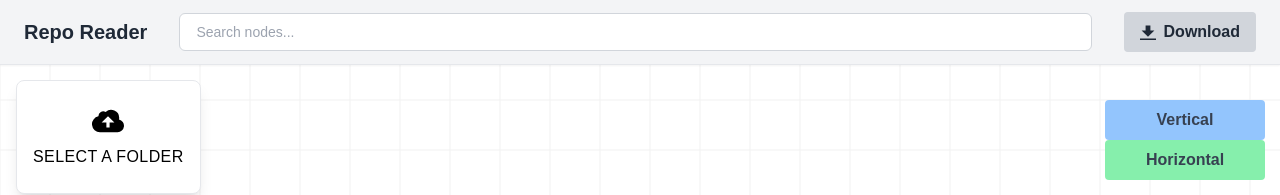
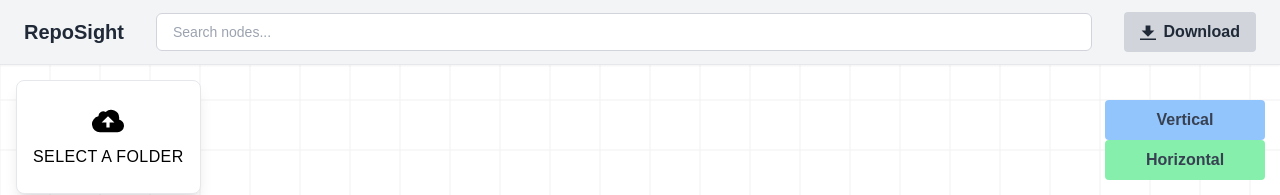
Before and after one commit to weifanwu/RepoSight, a Next.js app: page / in a window 1280 px wide. Shown: the top 195 px of the page. Built offline with nearby package versions, Linux system fonts and the light colour scheme.

Commit message:
change name

```diff
--- a/components/navbar/navbar.tsx
+++ b/components/navbar/navbar.tsx
@@ -16,7 +16,7 @@
   return (
     <nav className="fixed w-full flex items-center justify-between bg-gray-100 px-6 py-3 border-b shadow-sm z-50">
       <div className="flex items-center gap-4">
-        <h1 className="text-xl font-semibold text-gray-800">Repo Reader</h1>
+        <h1 className="text-xl font-semibold text-gray-800">RepoSight</h1>
       </div>
 
       <div className="flex-1 mx-8">
```
Also changed, not shown: 1 other file (tests, documents, lock files or other folders).
